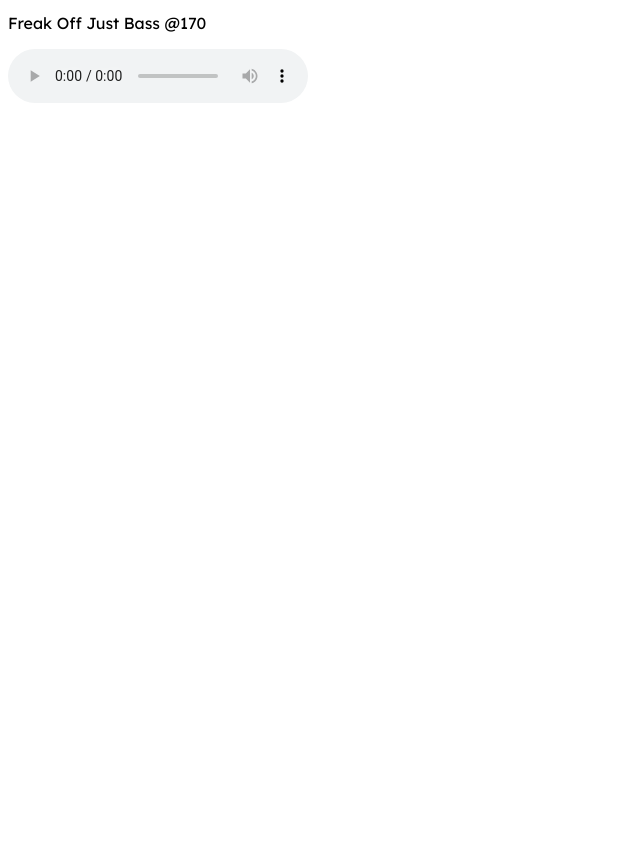
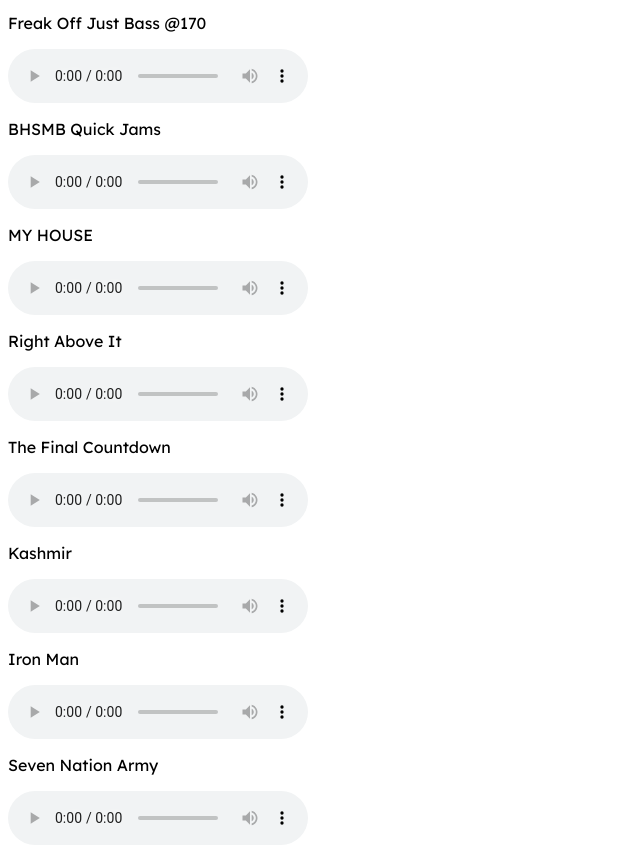
Before and after one commit to surprise/gamegamegamexyz, a plain HTML site: page drumline/index.html in a window 1280 px wide. Shown: the part 525-1378 px from the top of the page, without its empty margins (0-640 px from the left). Before the commit the page ends 800 px from the top, so only its background shows below. Drawn offline with Linux system fonts and the light colour scheme.

```diff
--- a/drumline/index.html
+++ b/drumline/index.html
@@ -24,5 +24,19 @@
         <audio width="300" height="48" controls="controls"><source src="audio/Freak Off 170.mp3" type="audio/mpeg"/>Your browser does not support HTML5 audio. Please update your browser to view this media content.</audio>
         <p>Freak Off Just Bass @170</p>
         <audio width="300" height="48" controls="controls"><source src="audio/Freak Off Just Bass 170.mp3" type="audio/mpeg"/>Your browser does not support HTML5 audio. Please update your browser to view this media content.</audio>
+        <p>BHSMB Quick Jams</p>
+        <audio width="300" height="48" controls="controls"><source src="audio/BHSMB_Quick_Jams.mp3" type="audio/mpeg"/>Your browser does not support HTML5 audio. Please update your browser to view this media content.</audio>
+        <p>MY HOUSE</p>
+        <audio width="300" height="48" controls="controls"><source src="audio/MY_HOUSE.mp3" type="audio/mpeg"/>Your browser does not support HTML5 audio. Please update your browser to view this media content.</audio>
+        <p>Right Above It</p>
+        <audio width="300" height="48" controls="controls"><source src="audio/Right_Above_It.mp3" type="audio/mpeg"/>Your browser does not support HTML5 audio. Please update your browser to view this media content.</audio>
+        <p>The Final Countdown</p>
+        <audio width="300" height="48" controls="controls"><source src="audio/The_Final_Countdown.mp3" type="audio/mpeg"/>Your browser does not support HTML5 audio. Please update your browser to view this media content.</audio>
+        <p>Kashmir</p>
+        <audio width="300" height="48" controls="controls"><source src="audio/Kashmir.mp3" type="audio/mpeg"/>Your browser does not support HTML5 audio. Please update your browser to view this media content.</audio>
+        <p>Iron Man</p>
+        <audio width="300" height="48" controls="controls"><source src="audio/Iron_Man.mp3" type="audio/mpeg"/>Your browser does not support HTML5 audio. Please update your browser to view this media content.</audio>
+        <p>Seven Nation Army</p>
+        <audio width="300" height="48" controls="controls"><source src="audio/Seven_Nation_Army.mp3" type="audio/mpeg"/>Your browser does not support HTML5 audio. Please update your browser to view this media content.</audio>
     </body>
 </html>
```
Also changed, not shown: anime/fireforce/1/index.html (added, +16 -0 lines), anime/index.html (added, +15 -0 lines), index.html (+1 -0 lines), 9 other files.
